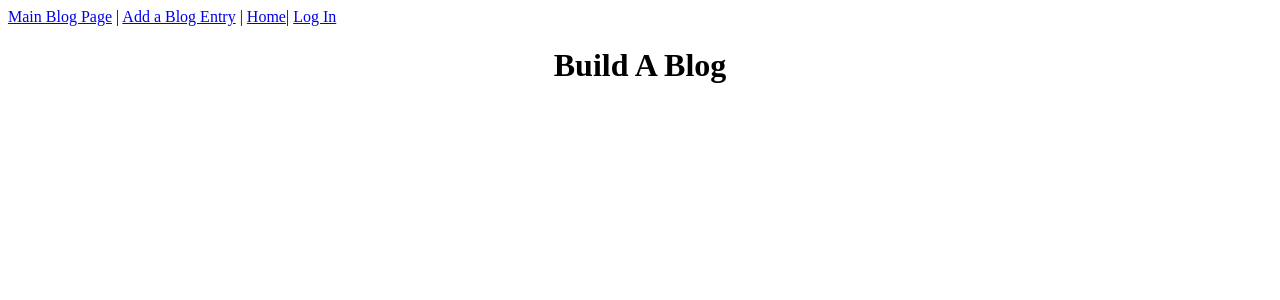
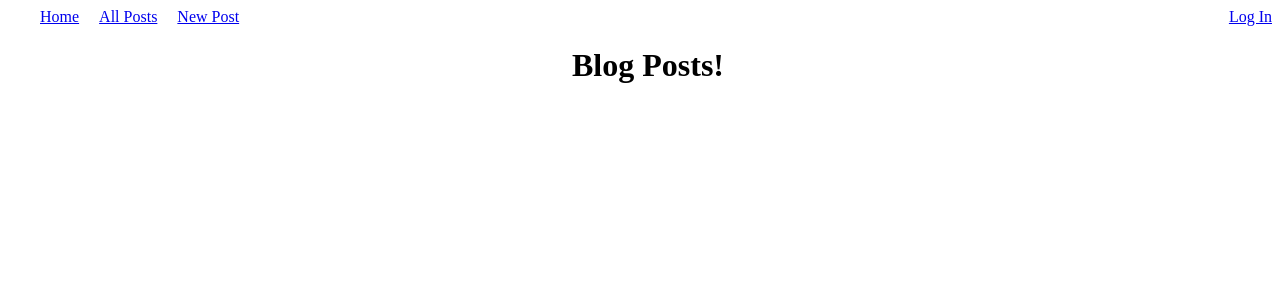
Before and after one commit to acnaumann/blogz, a Flask app: page /blog in a window 1280 px wide. Shown: the top 300 px of the page. Run offline with Flask 2, Linux system fonts and the light colour scheme; data that the repository does not hold is empty.

Commit message:
completed blogz

```diff
--- a/main.py
+++ b/main.py
@@ -109,7 +109,6 @@ def newpost():
         title = request.form['blog-title']
         body = request.form['blog-body']
 
-
         if title == '':
             title_error = "Please fill in the title"
         else:
@@ -146,29 +145,38 @@ def post():
 def blog():
     encoded_error = request.args.get("error")
 
-    id = request.args.get('userId')
 
-    if id == None:
+    id = request.args.get('id')
+    userId = request.args.get('userId')
+
+    if id == None and userId == None:
         blogs = Blog.query.all()
+        return render_template('blog.html', title="Blog Posts!", blogs=blogs)
 
-        return render_template('blog.html', title="Build A Blog", blogs=blogs, error=encoded_error and escape(encoded_error))
+    elif userId != None:
+        blogs = Blog.query.filter_by(owner_id=userId)
+        return render_template('user.html', title="Blog Posts!", blogs=blogs)
+
     else:
         blog = Blog.query.filter_by(id=id).first()
-        return render_template('blog.html', title=blog.title, body=blog.body, error=encoded_error and escape(encoded_error))
+        return render_template('blog.html', title=blog.title, blog=blog)
 
 
 
 @app.route('/', methods=['POST', 'GET'])
 def index():
-    id = request.args.get('id')
 
-    if id == None:
+    userId = request.args.get('userId')
+
+
+    if userId == None:
         users = User.query.all()
-        return render_template('index.html', users=users, title="Home")
+        return render_template('index.html', users=users, title="Blog Users")
     else:
-        user = User.query.filter_by(id=id).first()
-        # return render_template('index.html', title=user.username)
-        return redirect('/?id=' + str(user.userId))
+        blogs = Blog.query.filter_by(owner_id=userId)
+        return redirect('/blog')
+
+
 
 if __name__== '__main__':
     app.run()
--- a/templates/base.html
+++ b/templates/base.html
@@ -18,27 +18,32 @@
             font-style: italic;
             color: red;
         }
+        body, .navigation { padding-left: 1em;}
         </style>
     </head>
     <body>
-        <div style='display:inline-block'>
-            <form>
-                <a href="/blog">Main Blog Page</a> |
-                <a href="/newpost">Add a Blog Entry</a> |
-                <a href="/">Home</a>|
-                {% if 'username' not in session %}
-                <a href="login">Log In</a>
-                {% endif %}
+        <nav >
+            <form style='display:inline-block'>
+                <a href="/" class="navigation">Home</a>
+                <a href="/blog" class="navigation">All Posts</a>
+                <a href="/newpost" class="navigation">New Post</a>
+
+
             </form>
-        </div>
             <div style='float: right'>
                 {% if 'username' in session %}
                 {{ session['username'] }}
                     <form action="/logout" method="post">
                         <input type="submit" value="Log Out"/>
                     </form>
+                {% else %}
+                <form>
+                    <a href="login">Log In</a>
+                </form>
+                {% endif %}
             </div>
-        {% endif %}
+        </nav>
+
 
 
 
@@ -56,9 +61,8 @@
         </div>
 
         <h1 style='text-align: center'>{{title}}</h1>
-        <div>
-            <p>{{body}}</p>
-        </div>
+
+
 
 
         {% block content %}
--- a/templates/blog.html
+++ b/templates/blog.html
@@ -2,6 +2,7 @@
 
 {% block content %}
 
+{% if not blog %}
 {% for blog in blogs %}
 <table>
     <tr>
@@ -11,8 +12,28 @@
         <td>{{blog.body}}</td>
     </tr>
     <tr>
-        <td>{{owner}}</td>
+        <td>written by <a href="/blog?userId={{blog.owner_id}}">{{blog.owner.username}}</a></td>
     </tr>
+
 </table>
 {% endfor %}
+{% else %}
+<table>
+    <!-- <tr>
+        <td><h2><a href="/blog?id={{blog.id}}">{{title}}</a></h2></td>
+    </tr>    -->
+    <tr>
+        <td>{{blog.body}}</td>
+    </tr>
+    <tr>
+        <td>written by <a href="/blog?userId={{blog.owner_id}}">{{blog.owner.username}}</a></td>
+    </tr>
+
+</table>
+
+{% endif %}
+
+
+
+
 {% endblock %}
--- a/templates/index.html
+++ b/templates/index.html
@@ -5,7 +5,7 @@
     {% for user in users %}
     <table>
         <tr>
-            <td><h2><a href="/user?user={{user.userId}}">{{user.username}}</a></h2></td>
+            <td><h2><a href="/blog?user={{user.username}}">{{user.username}}</a></h2></td>
         </tr>
     </table>
     {% endfor %}
```
Also changed, not shown: templates/post.html (deleted, +0 -8 lines), templates/user.html (added, +24 -0 lines). Lines whose indentation alone changed are shown as unchanged.
